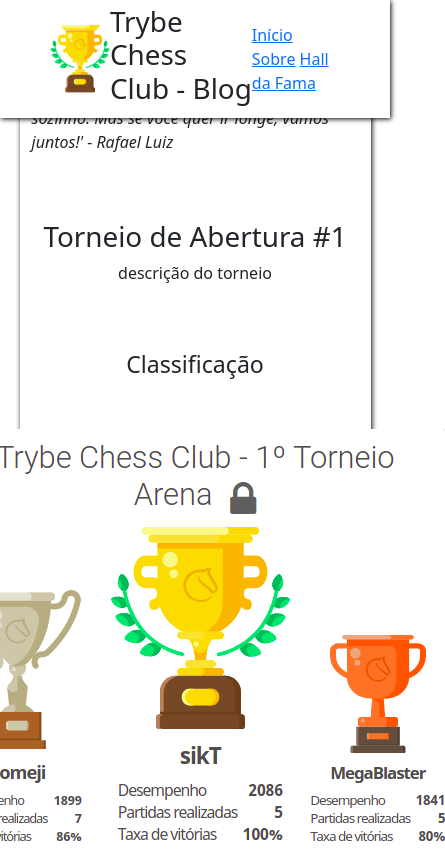
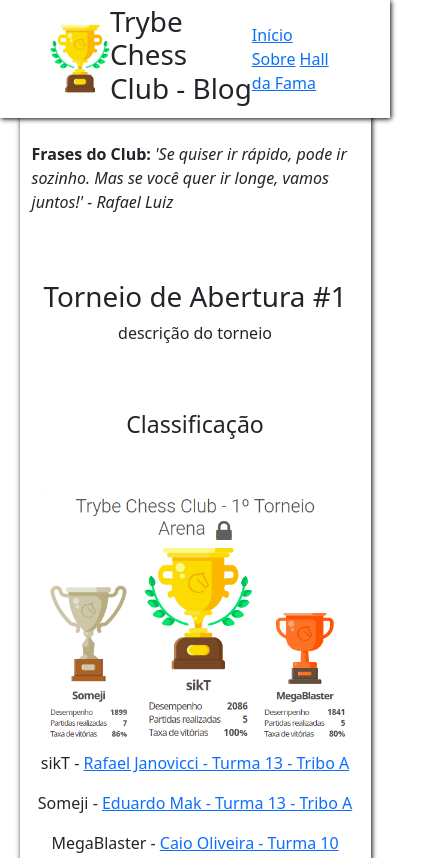
Before and after one commit to trybe-chess-club/blog, a plain HTML site: page index.html in a window 390 px wide. Shown: the top 858 px of the page, 445 px wide, since content can reach past the window. Drawn offline with nearby package versions, Linux system fonts and the light colour scheme.

Commit message:
Update style.css

```diff
--- a/style.css
+++ b/style.css
@@ -16,8 +16,6 @@ header {
   background-color: white;
   box-shadow: 1px 1px 5px black;
 }
-
-
 
 header img {
   width: 60px;
@@ -62,7 +60,10 @@ h3 {
 }
 
 @media only screen and (max-width: 425px) {
-  #primeiros-3-colocados {
-    width: 250px
+  .primeiros-colocados {
+    width: 300px
+  }
+  .frase {
+    height: 230px;
   }
 }
```
